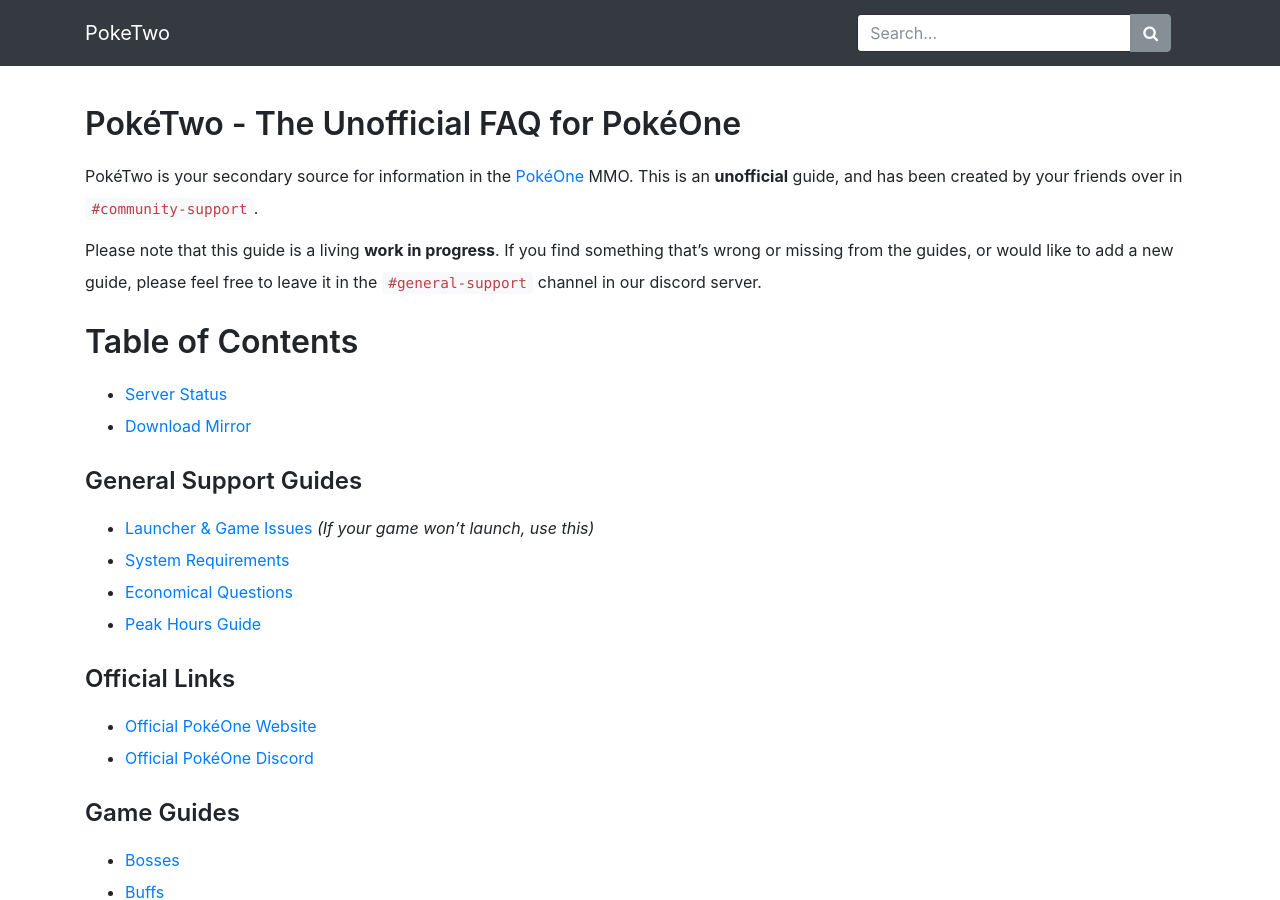
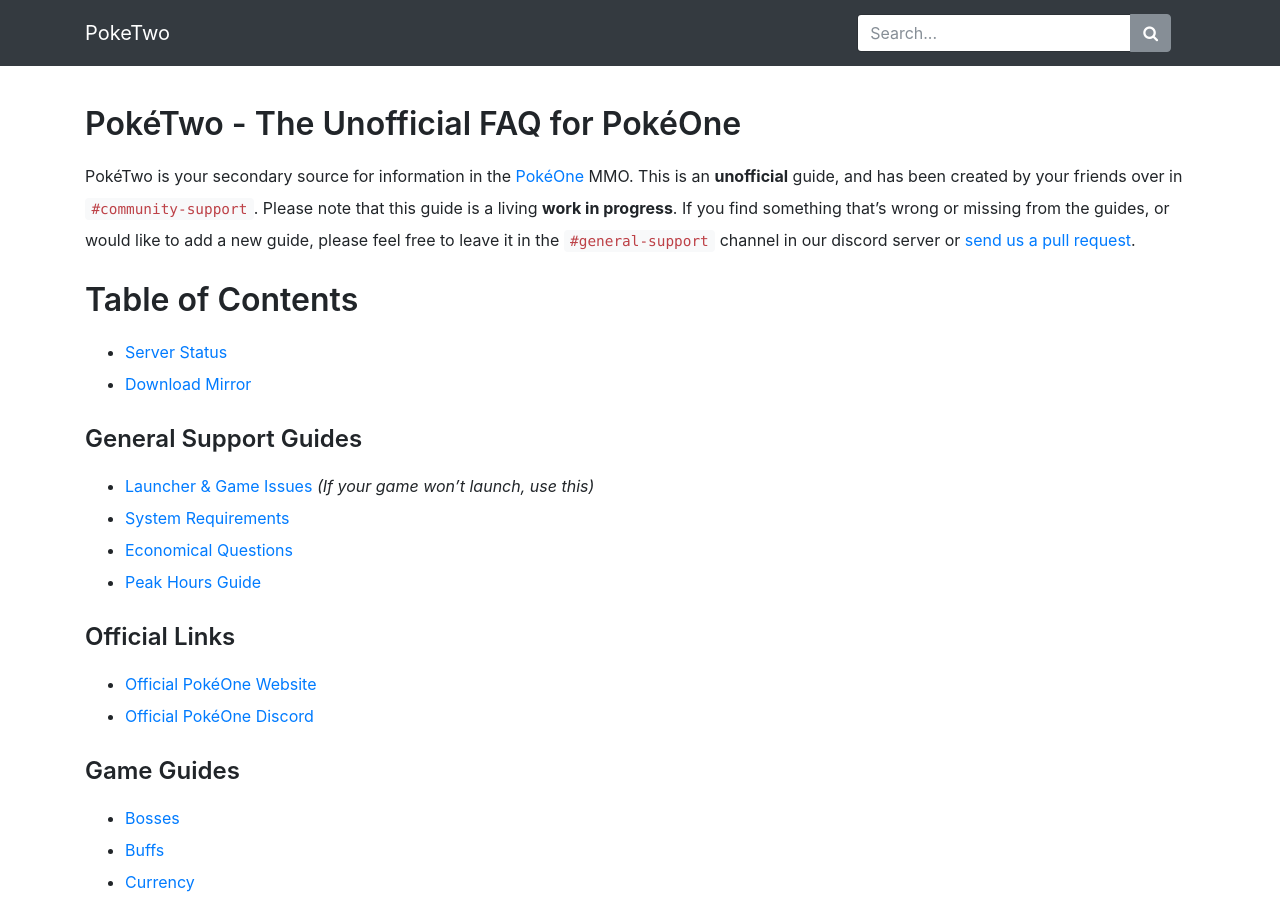
Before and after one commit to X3I/poketwo.com, a Jekyll site: the page built from index.md, in a window 1280 px wide and 900 px high. Built offline with Jekyll 4.4.1, drawn with Linux system fonts in a browser that asks for light colours; nearby versions of some CDN libraries; our own code applies the rules of GitHub Pages for plain Markdown files.

Commit message:
updated intro blurb

```diff
--- a/index.md
+++ b/index.md
@@ -6,12 +6,11 @@
 
 PokéTwo is your secondary source for information in the
 [PokéOne](http://poke.one/) MMO. This is an __unofficial__ guide, and has been
-created by your friends over in `#community-support`.
-
-Please note that this guide is a living __work in progress__. If you find
-something that's wrong or missing from the guides, or would like to add a new
-guide, please feel free to leave it in the `#general-support` channel in our
-discord server.
+created by your friends over in `#community-support`. Please note that this
+guide is a living __work in progress__. If you find something that's wrong or
+missing from the guides, or would like to add a new guide, please feel free to
+leave it in the `#general-support` channel in our discord server or
+[send us a pull request](https://github.com/syntaqx/pokeone.com/pulls).
 
 # Table of Contents
 
```
